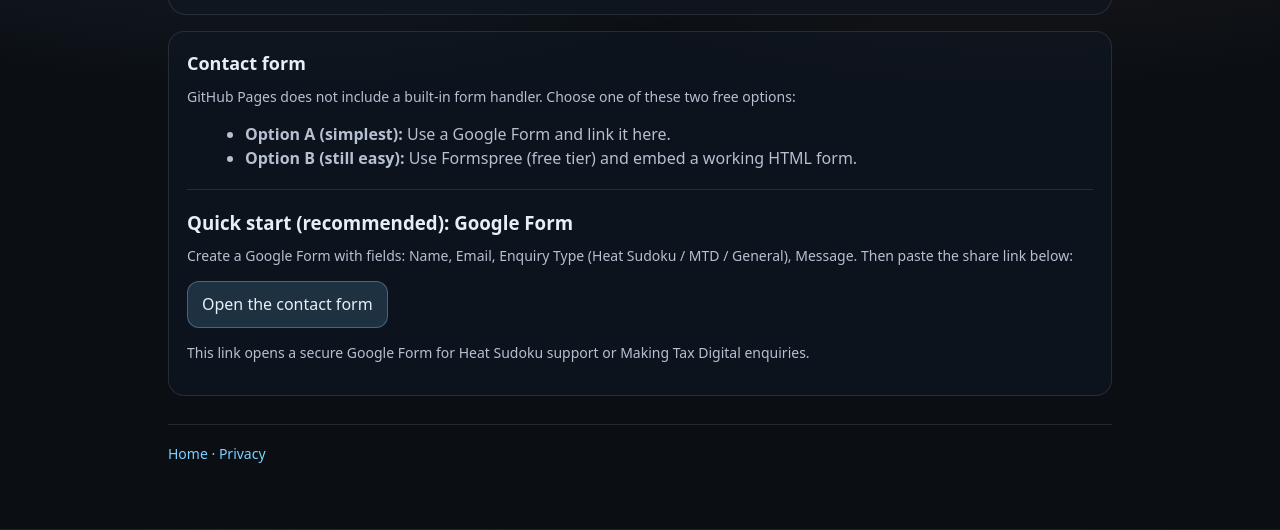
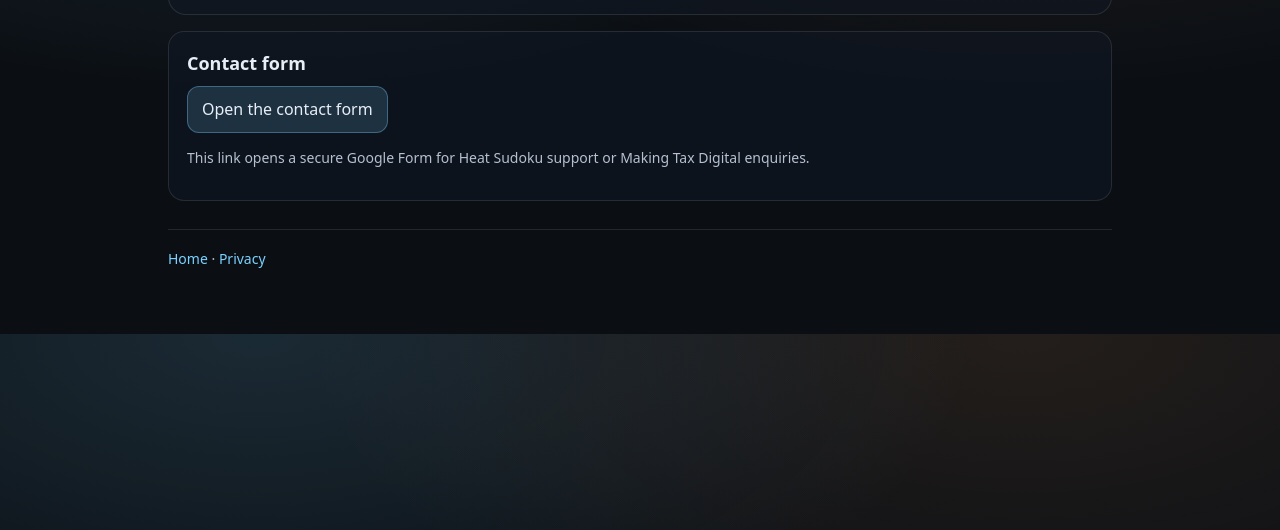
Before and after one commit to ThomaeDev/thomaecompass-site, a plain HTML site: page contact/index.html in a window 1280 px wide. Shown: the part 270-800 px from the top of the page. Drawn offline with Linux system fonts and the light colour scheme.

Commit message:
Update index.html

```diff
--- a/contact/index.html
+++ b/contact/index.html
@@ -24,19 +24,6 @@
 
     <section class="card" style="margin-top:16px;">
       <h2>Contact form</h2>
-      <p class="small">GitHub Pages does not include a built-in form handler. Choose one of these two free options:</p>
-      <ul>
-        <li><strong>Option A (simplest):</strong> Use a Google Form and link it here.</li>
-        <li><strong>Option B (still easy):</strong> Use Formspree (free tier) and embed a working HTML form.</li>
-      </ul>
-
-      <hr />
-
-      <h3 style="margin:0 0 8px;">Quick start (recommended): Google Form</h3>
-      <p class="small">
-        Create a Google Form with fields: Name, Email, Enquiry Type (Heat Sudoku / MTD / General), Message.
-        Then paste the share link below:
-      </p>
       <p>
   <a class="btn primary"
      href="https://forms.gle/yY2uAEVFXC6vRfnV8"
```
